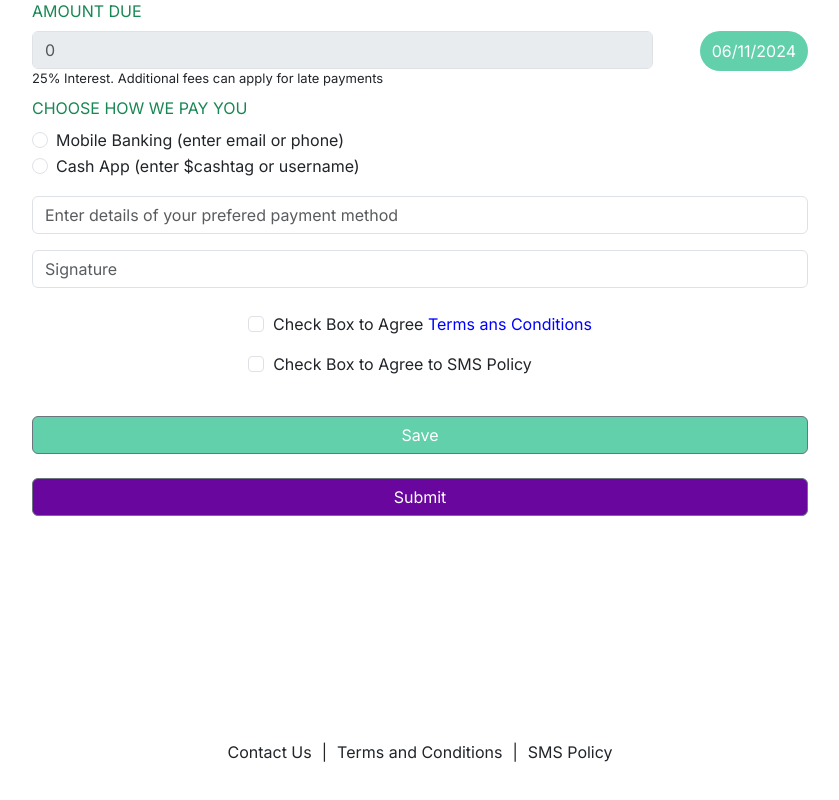
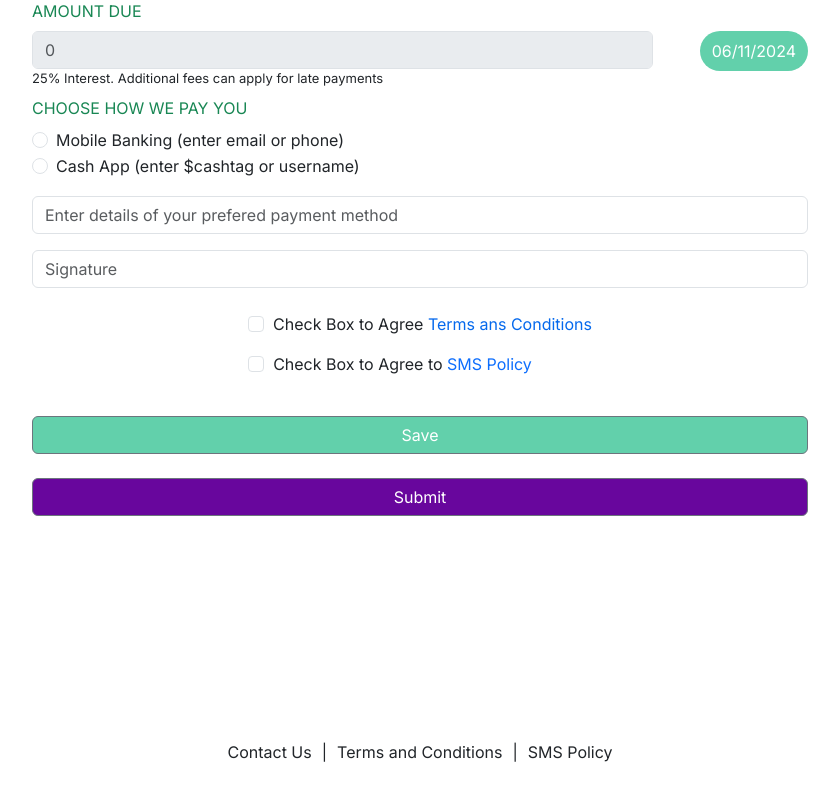
Before and after one commit to mubinkg/micro-finance, a Next.js app: page /zimba-cash/loan in a window 1280 px wide. Shown: the part 1350-2150 px from the top of the page, without its empty margins (220-1059 px from the left). Built offline with nearby package versions, Linux system fonts and the light colour scheme; no server answers.

Commit message:
update sms policy color

```diff
--- a/app/zimba-cash/loan/page.jsx
+++ b/app/zimba-cash/loan/page.jsx
@@ -637,14 +637,14 @@ export default function Page() {
                             type="checkbox"
                             onChange={(e) => setAgree(e.target.checked)}
                         />
-                        <p>Check Box to Agree <span onClick={()=>router.push('/zimba-cash/terms-conditions')} style={{color: "blue", cursor: "pointer"}}>Terms ans Conditions</span></p>
+                        <p>Check Box to Agree <span onClick={()=>router.push('/zimba-cash/terms-conditions')} style={{color: "#0569ed", cursor: "pointer"}}>Terms ans Conditions</span></p>
                     </div>
                     <div style={{ display: 'flex', gap: "9px",marginLeft: "-60px", justifyContent: "center" }}>
                         <Input
                             type="checkbox"
                             onChange={(e) => setSmsPolicy(e.target.checked)}
                         />
-                        <p>Check Box to Agree to SMS Policy</p>
+                        <p>Check Box to Agree to <a href="#" style={{textDecoration:"none"}}>SMS Policy</a></p>
                     </div>
                     <Button onClick={handleSubmit(saveLoan)} style={{ background: "#62d0ab" }} className='mt-4'>Save</Button>
                     <Button
```
